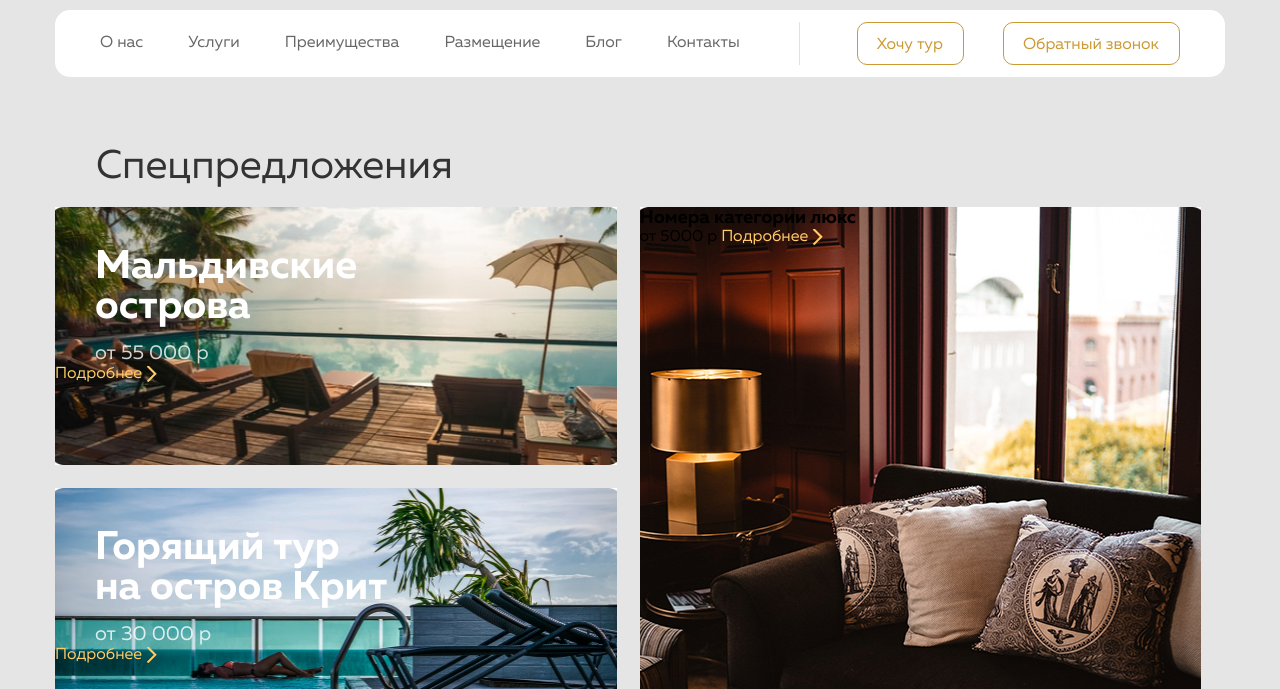
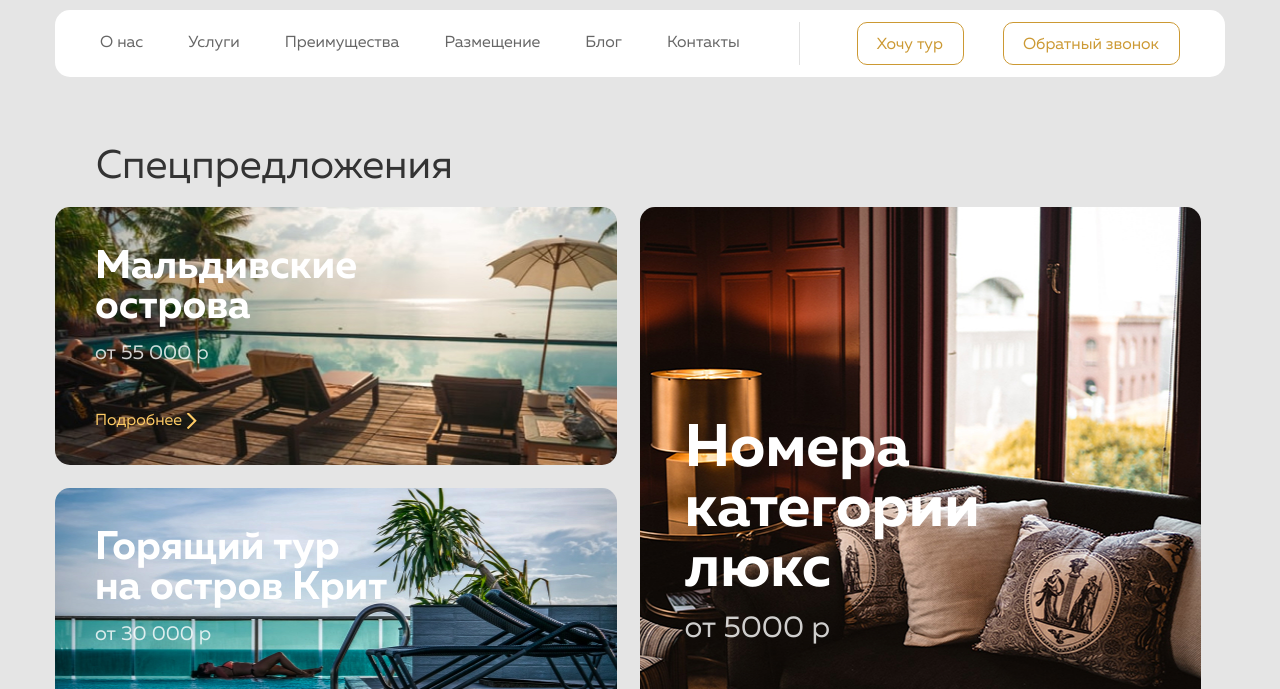
Before and after one commit to call-me-dady/lagoona, a plain HTML site: page index.html in a window 1280 px wide. Shown: the part 106-795 px from the top of the page. Drawn offline with Linux system fonts and the light colour scheme.

Commit message:
21062022

```diff
--- a/css/style.css
+++ b/css/style.css
@@ -192,6 +192,11 @@ a {
 
 .special-content__left > .special-article {
   height: 258px;
+  border-radius: 15px;
+}
+
+.special-content__right > .special-article {
+  border-radius: 15px;
 }
 
 .special-content__right {
@@ -217,6 +222,7 @@ a {
   display: block;
   padding-left: 40px;
   padding-top: 15px;
+  padding-bottom: 47px;
   font-size: 20px;
   color: var(--white-color);
   opacity: 0.8;
@@ -227,6 +233,8 @@ a {
   background-repeat: no-repeat;
   background-position: center right;
   padding-right: 15px;
+  margin-left: 40px;
+
   font-weight: 400;
   font-size: 16px;
   line-height: 16px;
@@ -237,3 +245,24 @@ a {
   padding-left: 40px;
   padding-top: 40px;
 }
+
+.card-big-name {
+  padding-left: 45px;
+  padding-top: 212px;
+  font-weight: 700;
+  font-size: 60px;
+  line-height: 60px;
+  color: var(--white-color);
+}
+
+.card-big-price {
+  margin-left: 45px;
+  margin-top: 15px;
+  display: block;
+  margin-bottom: 47px;
+  font-weight: 400;
+  font-size: 30px;
+  line-height: 30px;
+  opacity: 0.8;
+  color: var(--white-color);
+}
--- a/index.html
+++ b/index.html
@@ -103,7 +103,7 @@
           <div class="special-content__right">
             <article class="special-article" style="background-image: url(/img/special_3.jpg);">
               <h3 class="card-big-name">
-                Номера категории люкс
+                Номера категории <br> люкс
               </h3>
               <span class="card-big-price">
                 от 5000 р
```
